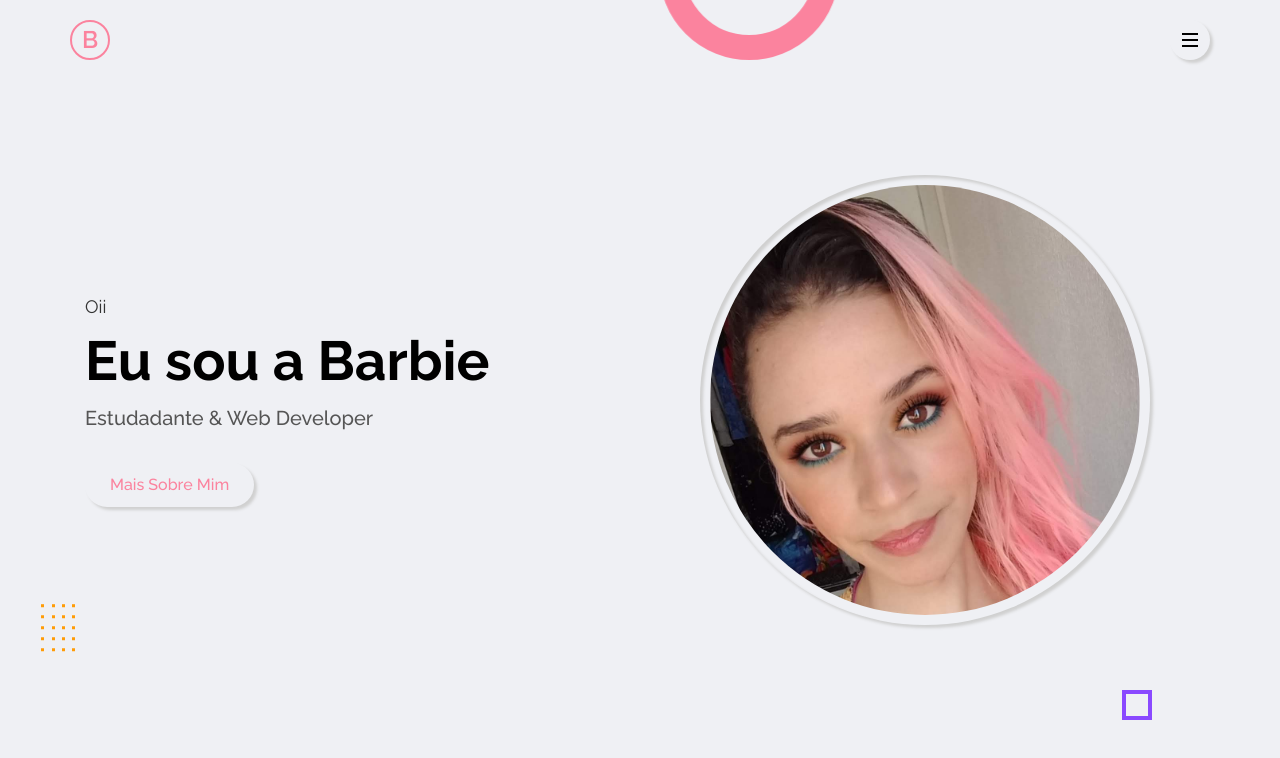
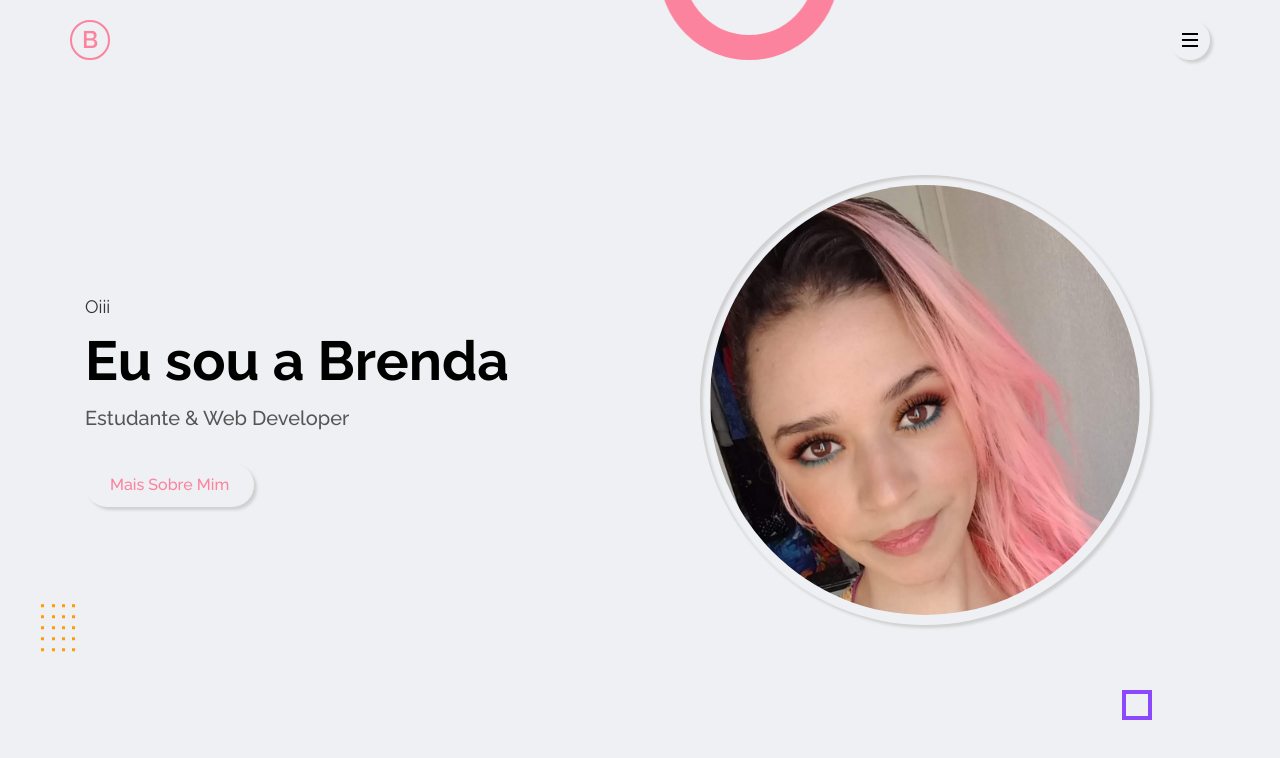
Before and after one commit to BrendaAndreia/PortfolioPessoal, a plain HTML site: page index.html in a window 1280 px wide. Drawn offline with Linux system fonts and the light colour scheme.

Commit message:
correcao h1 e h2 do home-text

```diff
--- a/index.html
+++ b/index.html
@@ -78,9 +78,9 @@
         <div class="container">
             <div class="row full-screen align-items-center">
                 <div class="home-text">
-                    <p>Oii</p>
-                    <h2>Eu sou a Barbie</h2>
-                    <h1>Estudadante & Web Developer</h1>
+                    <p>Oiii</p>
+                    <h2>Eu sou a Brenda</h2>
+                    <h1>Estudante & Web Developer</h1>
                     <a href="#" class="botao-1 sombra-externa hover-sombra">Mais Sobre Mim</a>
                 </div>
                 <div class="home-img">
```
